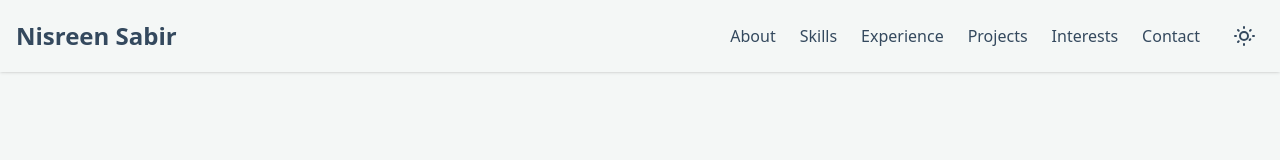
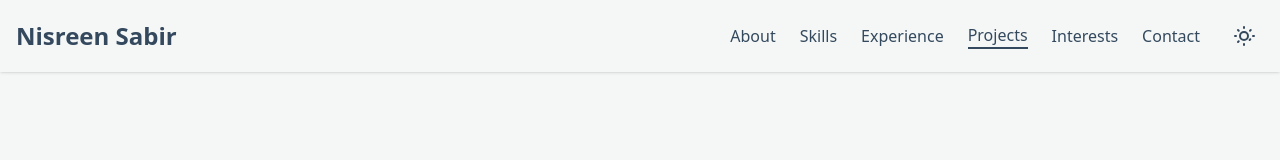
Before and after one commit to nisreen991/portfolio, a Next.js app in the folder my-portfolio/: page /projects in a window 1280 px wide. Shown: the top 160 px of the page. Built offline with nearby package versions, Linux system fonts and the light colour scheme.

Commit message:
active tab underlined

```diff
--- a/my-portfolio/src/components/Navbar.jsx
+++ b/my-portfolio/src/components/Navbar.jsx
@@ -2,10 +2,21 @@
 
 import Link from "next/link";
 import { useState } from "react";
+import { usePathname } from "next/navigation"; // Import usePathname
 import ThemeToggle from "./ThemeToggle";
 
 export default function Navbar() {
   const [isOpen, setIsOpen] = useState(false);
+  const pathname = usePathname(); // Get current pathname
+
+  const navLinks = [
+    { href: "/about-me", label: "About" },
+    { href: "/skills", label: "Skills" },
+    { href: "/work-experience", label: "Experience" },
+    { href: "/projects", label: "Projects" },
+    { href: "/interests", label: "Interests" },
+    { href: "/contact-me", label: "Contact" },
+  ];
 
   return (
     <nav className="bg-card-background shadow sticky top-0 z-50">
@@ -14,24 +25,18 @@ export default function Navbar() {
           Nisreen Sabir
         </Link>
         <div className="hidden md:flex items-center space-x-6">
-          <Link href="/about-me" className="text-text-color hover:text-primary-color transition duration-300">
-            About
-          </Link>
-          <Link href="/skills" className="text-text-color hover:text-primary-color transition duration-300">
-            Skills
-          </Link>
-          <Link href="/work-experience" className="text-text-color hover:text-primary-color transition duration-300">
-            Experience
-          </Link>
-          <Link href="/projects" className="text-text-color hover:text-primary-color transition duration-300">
-            Projects
-          </Link>
-          <Link href="/interests" className="text-text-color hover:text-primary-color transition duration-300">
-            Interests
-          </Link>
-          <Link href="/contact-me" className="text-text-color hover:text-primary-color transition duration-300">
-            Contact
-          </Link>
+          {navLinks.map((link) => (
+            <Link
+              key={link.href}
+              href={link.href}
+              className={`
+                text-text-color hover:text-primary-color transition duration-300
+                ${pathname === link.href ? "text-primary-color border-b-2 border-primary-color" : ""}
+              `}
+            >
+              {link.label}
+            </Link>
+          ))}
           <ThemeToggle />
         </div>
         <div className="md:hidden flex items-center">
@@ -56,24 +61,19 @@ export default function Navbar() {
       </div>
       {isOpen && (
         <div className="md:hidden bg-card-background shadow-lg py-2">
-          <Link href="/about-me" className="block px-4 py-2 text-text-color hover:bg-background" onClick={() => setIsOpen(false)}>
-            About
-          </Link>
-          <Link href="/skills" className="block px-4 py-2 text-text-color hover:bg-background" onClick={() => setIsOpen(false)}>
-            Skills
-          </Link>
-          <Link href="/work-experience" className="block px-4 py-2 text-text-color hover:bg-background" onClick={() => setIsOpen(false)}>
-            Experience
-          </Link>
-          <Link href="/projects" className="block px-4 py-2 text-text-color hover:bg-background" onClick={() => setIsOpen(false)}>
-            Projects
-          </Link>
-          <Link href="/interests" className="block px-4 py-2 text-text-color hover:bg-background" onClick={() => setIsOpen(false)}>
-            Interests
-          </Link>
-          <Link href="/contact-me" className="block px-4 py-2 text-text-color hover:bg-background" onClick={() => setIsOpen(false)}>
-            Contact
-          </Link>
+          {navLinks.map((link) => (
+            <Link
+              key={link.href}
+              href={link.href}
+              className={`
+                block px-4 py-2 text-text-color hover:bg-background
+                ${pathname === link.href ? "text-primary-color bg-background" : ""}
+              `}
+              onClick={() => setIsOpen(false)}
+            >
+              {link.label}
+            </Link>
+          ))}
         </div>
       )}
     </nav>
```
